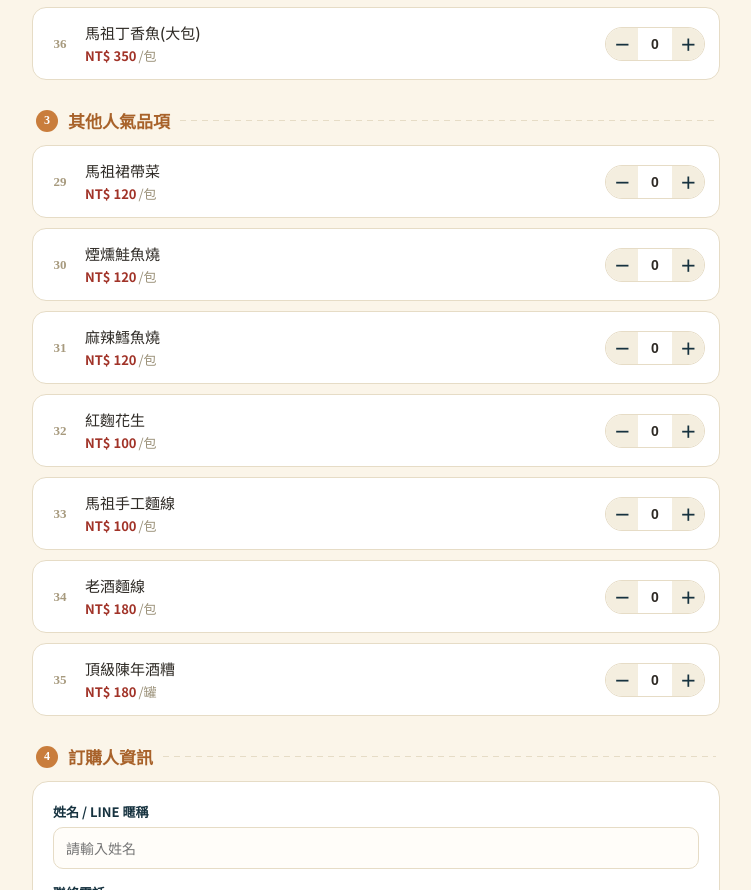
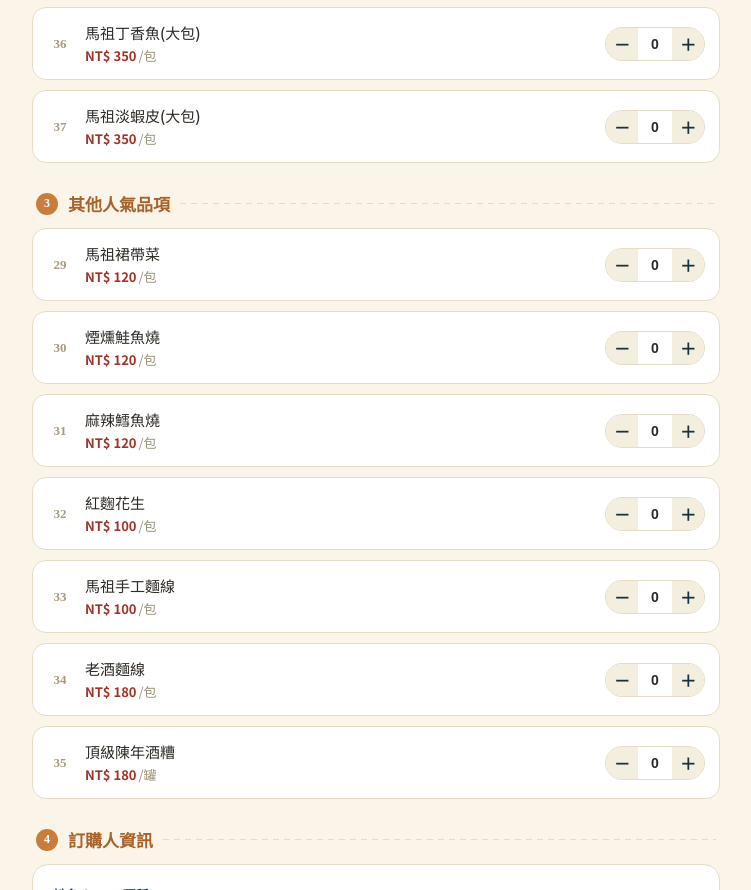
Before and after one commit to linyj21/BUY, a plain HTML site: page index.html in a window 1280 px wide. Shown: the part 2651-3541 px from the top of the page, without its empty margins (264-1015 px from the left). Drawn offline with Linux system fonts and the light colour scheme.

Commit message:
Update index.html

```diff
--- a/index.html
+++ b/index.html
@@ -408,6 +408,7 @@ const items = [
   {id:34,name:"老酒麵線",unit:"包",price:180,g:3},
   {id:35,name:"頂級陳年酒糟",unit:"罐",price:180,g:3},
   {id:36,name:"馬祖丁香魚(大包)",unit:"包",price:350,g:2},
+  {id:37,name:"馬祖淡蝦皮(大包)",unit:"包",price:350,g:2},
 ];
 
 const qtyState = {};
```
